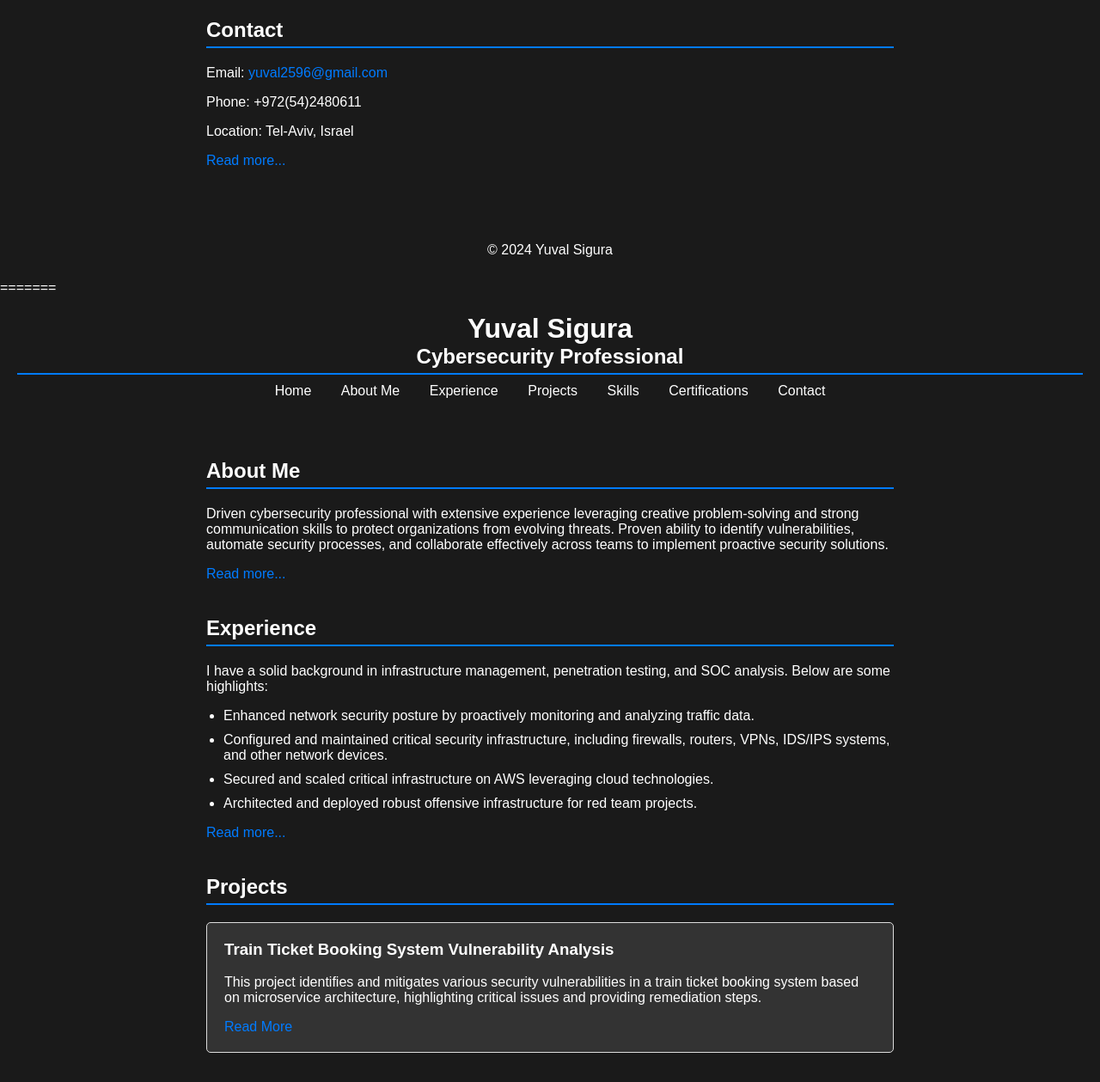
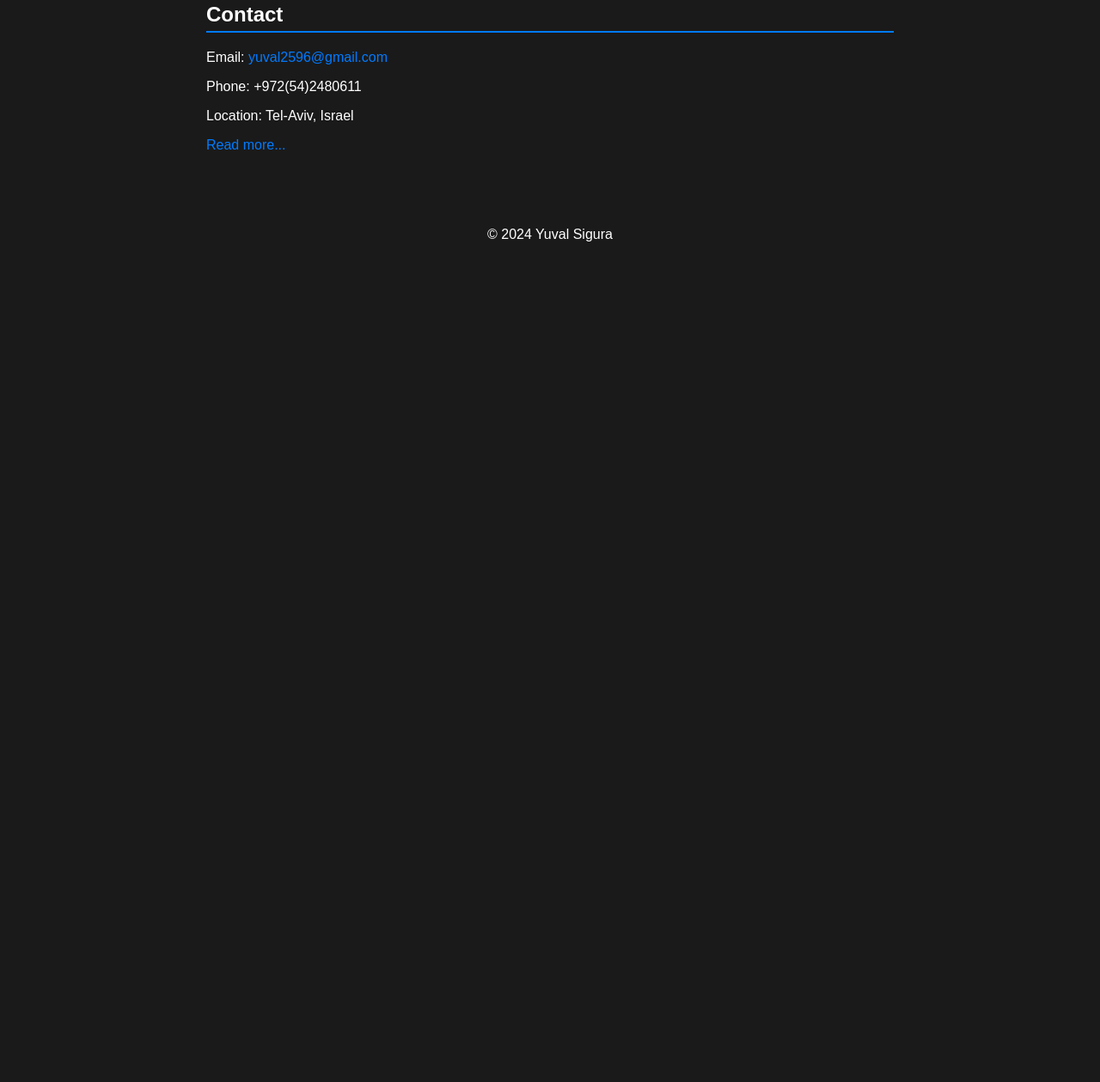
Before and after one commit to YuvalSigura/github., a plain HTML site: page index.html in a window 1280 px wide. Shown: the part 1538-2797 px from the top of the page at 86% size. After the commit the page ends 1846 px from the top, so only its background shows below. Drawn offline with Linux system fonts and the light colour scheme.

Commit message:
Update index.html

```diff
--- a/index.html
+++ b/index.html
@@ -1,4 +1,3 @@
-<<<<<<< HEAD
 <!DOCTYPE html>
 <html lang="en">
 <head>
@@ -89,95 +88,3 @@
     </footer>
 </body>
 </html>
-=======
-<!DOCTYPE html>
-<html lang="en">
-<head>
-    <meta charset="UTF-8">
-    <meta name="viewport" content="width=device-width, initial-scale=1.0">
-    <title>Yuval Sigura | Cybersecurity Professional</title>
-    <link rel="stylesheet" href="css/styles.css">
-    <script src="js/scripts.js" defer></script>
-    <script src="js/particles.min.js"></script>
-</head>
-<body>
-    <div id="particles-js"></div>
-    <header>
-        <h1>Yuval Sigura</h1>
-        <h2>Cybersecurity Professional</h2>
-        <nav>
-            <ul>
-                <li><a href="index.html">Home</a></li>
-                <li><a href="about.html">About Me</a></li>
-                <li><a href="experience.html">Experience</a></li>
-                <li><a href="projects.html">Projects</a></li>
-                <li><a href="skills.html">Skills</a></li>
-                <li><a href="certifications.html">Certifications</a></li>
-                <li><a href="contact.html">Contact</a></li>
-            </ul>
-        </nav>
-    </header>
-    <main>
-        <section id="about">
-            <h2>About Me</h2>
-            <p>Driven cybersecurity professional with extensive experience leveraging creative problem-solving and strong communication skills to protect organizations from evolving threats. Proven ability to identify vulnerabilities, automate security processes, and collaborate effectively across teams to implement proactive security solutions.</p>
-            <a href="about.html">Read more...</a>
-        </section>
-        <section id="experience">
-            <h2>Experience</h2>
-            <p>I have a solid background in infrastructure management, penetration testing, and SOC analysis. Below are some highlights:</p>
-            <ul>
-                <li>Enhanced network security posture by proactively monitoring and analyzing traffic data.</li>
-                <li>Configured and maintained critical security infrastructure, including firewalls, routers, VPNs, IDS/IPS systems, and other network devices.</li>
-                <li>Secured and scaled critical infrastructure on AWS leveraging cloud technologies.</li>
-                <li>Architected and deployed robust offensive infrastructure for red team projects.</li>
-            </ul>
-            <a href="experience.html">Read more...</a>
-        </section>
-        <section id="projects">
-            <h2>Projects</h2>
-            <div class="project">
-                <h3>Train Ticket Booking System Vulnerability Analysis</h3>
-                <p>This project identifies and mitigates various security vulnerabilities in a train ticket booking system based on microservice architecture, highlighting critical issues and providing remediation steps.</p>
-                <a href="projects/train-ticket-vulnerabilities.html" class="project-link">Read More</a>
-            </div>
-        </section>
-        <section id="skills">
-            <h2>Skills</h2>
-            <ul>
-                <li><strong>Operating Systems:</strong> Windows, Linux (Debian, Ubuntu, Kali, Parrot OS)</li>
-                <li><strong>Cloud Computing (AWS):</strong> EC2, VPC, IAM, S3, Security Hub, WAF</li>
-                <li><strong>Cybersecurity Tools:</strong> Burp Suite, Shodan, Nmap, Docker-Scout, GitHub Workflows (CodeQL), SonarQube, ELK stack (Elasticsearch, Logstash, Kibana), Splunk</li>
-                <li><strong>Penetration Testing:</strong> External, Internal, Blind, Double-Blind</li>
-                <li><strong>Cloud Security:</strong> IAM, VPC, Encryption, Patching, Security Hub, WAF, CloudTrail, Lambda, SIEM</li>
-                <li><strong>Programming & Scripting:</strong> Python (scripting, automation), Bash, JavaScript (web development)</li>
-                <li><strong>DevOps:</strong> Docker, GitHub Workflows (CI/CD), Infrastructure as Code (IaC)</li>
-            </ul>
-            <a href="skills.html">Read more...</a>
-        </section>
-        <section id="certifications">
-            <h2>Certifications</h2>
-            <ul>
-                <li>Google Cybersecurity Specialization</li>
-                <li>Accredited Cybersecurity Specialist, Ministry of Defense</li>
-                <li>Cybersecurity Certification, Microsoft & LinkedIn</li>
-                <li>SSCP Training, Coursera</li>
-                <li>AWS Cloud Solutions Architect, Coursera</li>
-                <li>Google Cybersecurity Professional Certificate, Coursera</li>
-            </ul>
-            <a href="certifications.html">Read more...</a>
-        </section>
-        <section id="contact">
-            <h2>Contact</h2>
-            <p>Email: <a href="mailto:yuval2596@gmail.com">yuval2596@gmail.com</a></p>
-            <p>Phone: +972(54)2480611</p>
-            <p>Location: Tel-Aviv, Israel</p>
-            <a href="contact.html">Read more...</a>
-        </section>
-    </main>
-    <footer>
-        <p>&copy; 2024 Yuval Sigura</p>
-    </footer>
-</body>
-</html>
->>>>>>> 6b02f49391834f472f1960bdd6ffae9984b74a26
```
